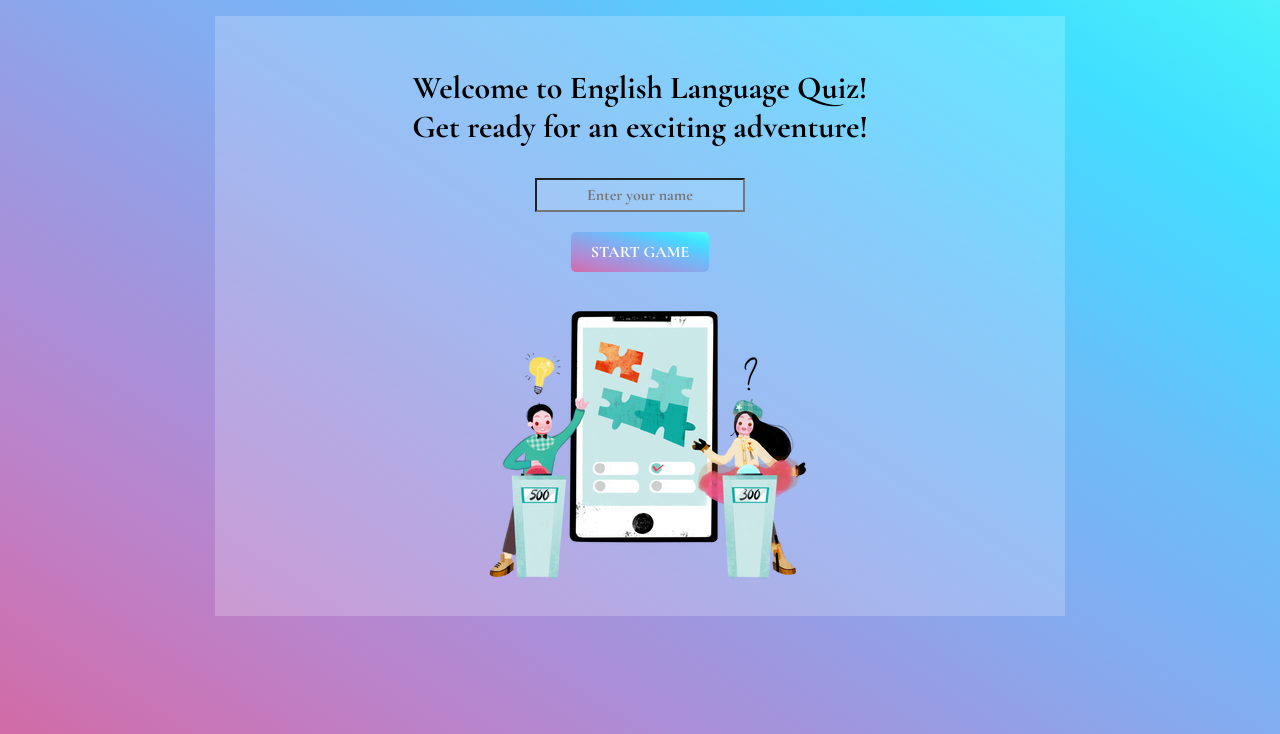
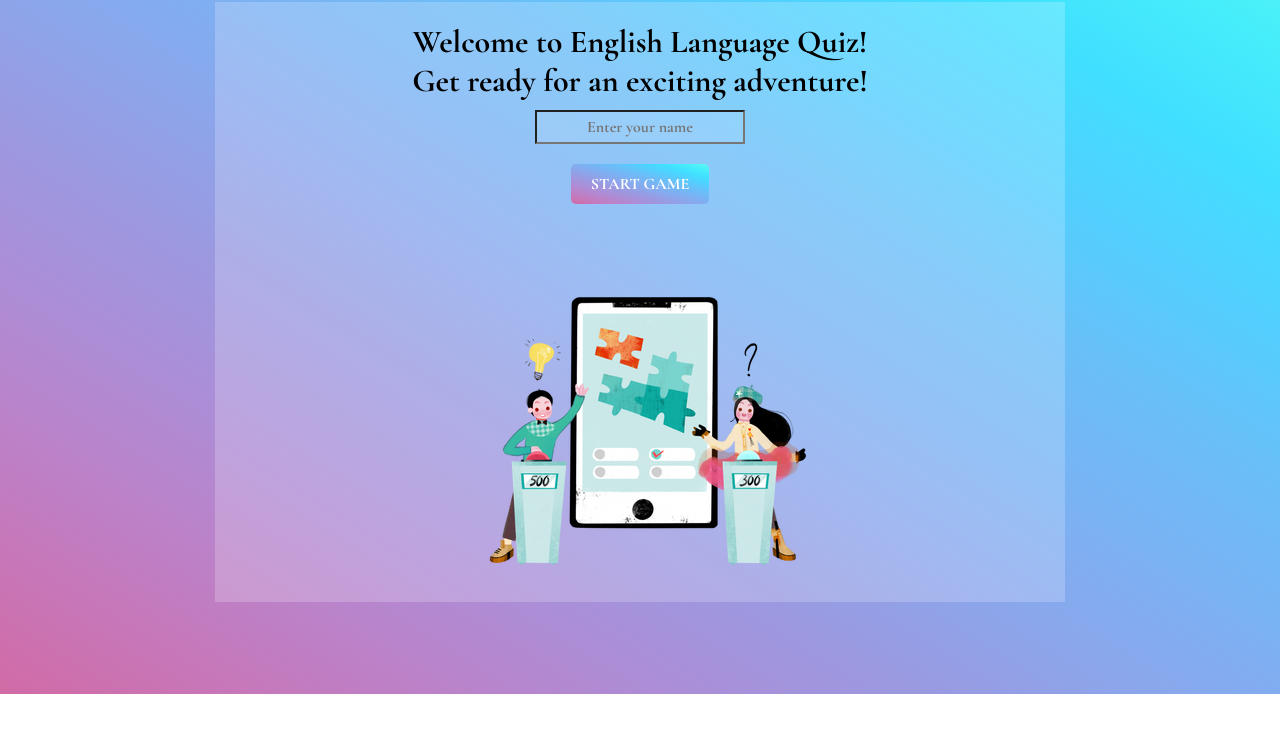
Before and after one commit to MartsyniukOlena/quiz, a plain HTML site: page index.html in a window 1280 px wide. Shown: the part 106-840 px from the top of the page. After the commit the page ends 800 px from the top, so only its background shows below. Drawn offline with nearby package versions, Linux system fonts and the light colour scheme.

Commit message:
Add Asterisk wildcard selector to override default styles added by the browser

```diff
--- a/assets/css/style.css
+++ b/assets/css/style.css
@@ -1,3 +1,10 @@
+/*Asterisk wildcard selector to override default styles added by the browser*/
+* {
+    padding: 0;
+    margin: 0;
+    box-sizing: border-box;
+}
+
 body {
 background-image: linear-gradient(to right top, #d16ba5, #c777b9, #ba83ca, #aa8fd8, #9a9ae1, #8aa7ec, #79b3f4, #69bff8, #52cffe, #41dfff, #46eefa, #5ffbf1);
 background-repeat: no-repeat;
@@ -26,6 +33,8 @@ font-family: 'Cormorant Garamond', serif;
     margin-left: auto;
     margin-right: auto;
     text-align: center;
+    position: relative;
+    top: 50px;
 }
 
 .welcome-message {
```
